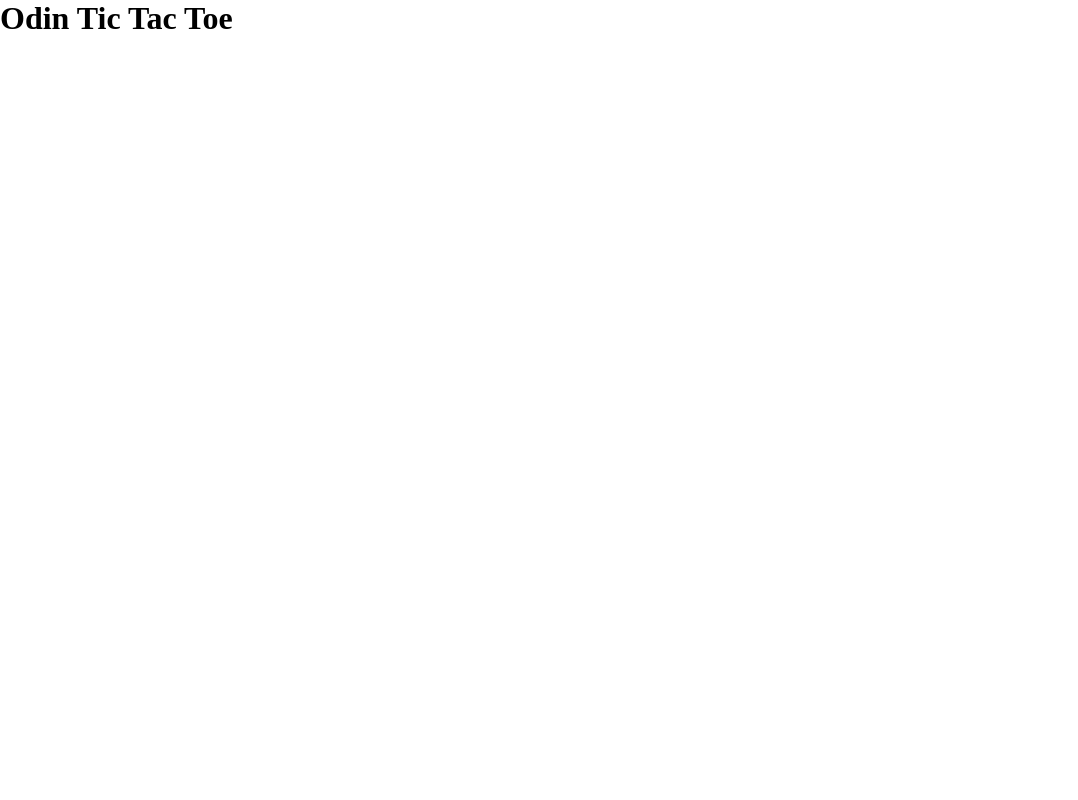
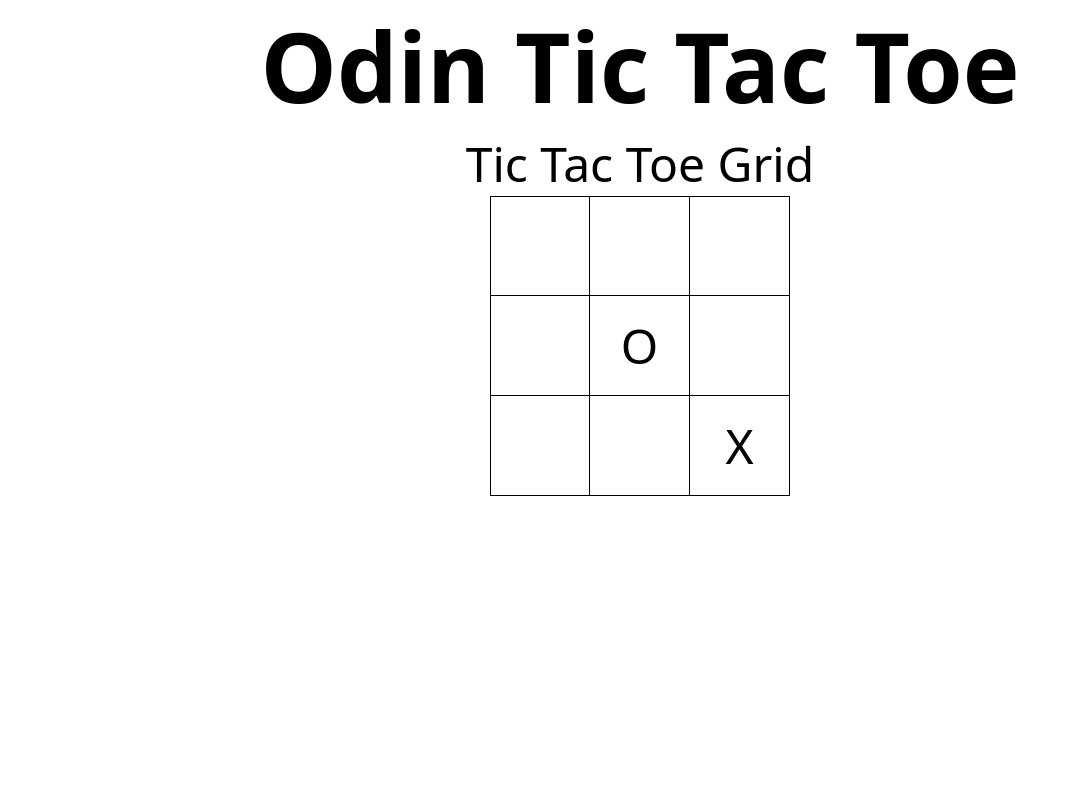
Before and after one commit to scorbiclife/odin-tic-tac-toe, a plain HTML site: page index.html in a window 1280 px wide. Shown: the whole page, without its empty margins (0-1078 px from the left). Drawn offline with Linux system fonts and the light colour scheme.

Commit message:
feat(view/html,css): create and style dummy html

```diff
--- a/index.css
+++ b/index.css
@@ -7,3 +7,65 @@
 li {
   list-style: none;
 }
+
+table,
+th,
+tr,
+td {
+  border-collapse: collapse;
+}
+
+/** main body layout */
+
+body {
+  width: 100vw;
+  height: 100vh;
+  display: grid;
+  grid: auto 1fr / 1fr;
+
+  font-size: 3rem;
+  font-family: system-ui, -apple-system, BlinkMacSystemFont, 'Segoe UI', Roboto, Oxygen, Ubuntu, Cantarell, 'Open Sans', 'Helvetica Neue', sans-serif
+}
+
+h1 {
+  text-align: center;
+}
+
+.container {
+  display: grid;
+  justify-items: center;
+  align-items: start;
+}
+
+.tic-tac-toe {
+  display: grid;
+}
+
+.tic-tac-toe tbody {
+  display: grid;
+  justify-content: center;
+}
+
+.tic-tac-toe tr {
+  display: grid;
+  grid: 1fr / 1fr 1fr 1fr;
+}
+
+.tic-tac-toe td {
+  width: 100px;
+  height: 100px;
+  border-bottom: 1px solid black;
+  border-right: 1px solid black;
+
+  display: grid;
+  justify-content: center;
+  align-content: center;
+}
+
+.tic-tac-toe tr:first-child td {
+  border-top: 1px solid black;
+}
+
+.tic-tac-toe tr td:first-child {
+  border-left: 1px solid black;
+}
--- a/index.html
+++ b/index.html
@@ -4,10 +4,34 @@
     <meta charset="UTF-8" />
     <meta name="viewport" content="width=device-width, initial-scale=1.0" />
     <title>Tic Tac Toe | Odin</title>
-    <link rel="stylesheet" href="index.css">
+    <link rel="stylesheet" href="index.css" />
   </head>
   <body>
     <h1>Odin Tic Tac Toe</h1>
+    <main class="container">
+      <table class="tic-tac-toe">
+        <caption>
+          Tic Tac Toe Grid
+        </caption>
+        <tbody>
+          <tr>
+            <td></td>
+            <td></td>
+            <td></td>
+          </tr>
+          <tr>
+            <td></td>
+            <td>O</td>
+            <td></td>
+          </tr>
+          <tr>
+            <td></td>
+            <td></td>
+            <td>X</td>
+          </tr>
+        </tbody>
+      </table>
+    </main>
     <script src="index.js"></script>
   </body>
 </html>
```
